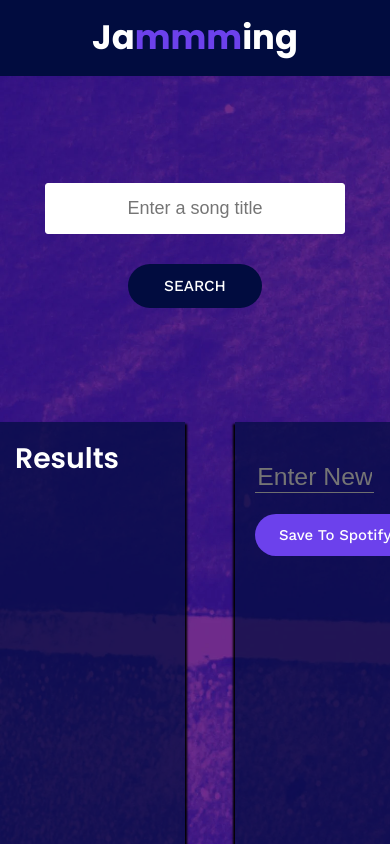
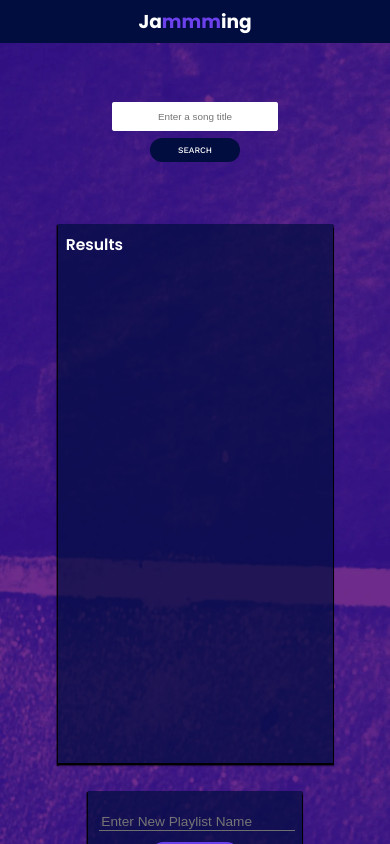
Before and after one commit to techStarZx/jamming, a React (Create React App) app: page / in a window 390 px wide. Shown: the top 844 px of the page. Built offline with nearby package versions, Linux system fonts and the light colour scheme.

Commit message:
Make it fully Responsive

```diff
--- a/src/components/App/App.module.css
+++ b/src/components/App/App.module.css
@@ -8,7 +8,8 @@
 main {
     display: flex;
     justify-content: center;
-    margin-top: 114px;
-    gap: 50px;
-    padding-bottom: 142px;
+    margin-top: 114rem;
+    gap: 50rem;
+    padding-bottom: 142rem;
+    flex-wrap: wrap;
 }
--- a/src/components/Header/Header.module.css
+++ b/src/components/Header/Header.module.css
@@ -2,9 +2,9 @@
 
 h1 {
     background-color: rgb(1, 12, 63);
-    padding: 0.77rem 0;
+    padding: 12.32rem 0;
     font-family: 'Poppins', sans-serif;
-    font-size: 33.84px;
+    font-size: 33.84rem;
     color: #fff;
     text-align: center;
     margin-top: 0;
--- a/src/components/Playlist/Playlist.module.css
+++ b/src/components/Playlist/Playlist.module.css
@@ -1,10 +1,10 @@
 .playlist {
-    width: 348px;
-    height: 900px;
-    padding: 40px 20px;
+    width: 348rem;
+    height: 900rem;
+    padding: 40rem 20rem;
     overflow-y: auto;
     background-color: rgba(1, 12, 63, 0.7);
-    box-shadow: 0 4px 2px 2px #000000;
+    box-shadow: 0 4rem 2rem 2rem #000000;
 }
 
 .playlist input {
@@ -12,24 +12,24 @@
     border: 0;
     outline: 0;
     background: transparent;
-    border-bottom: 1px solid #6f6f6f;
-    font-size: 1.55rem;
+    border-bottom: 1rem solid #6f6f6f;
+    font-size: 24.8rem;
     color: #fff;
 }
 
 .playlist .saveBtn {
     cursor: pointer;
-    width: 10rem;
-    margin-top: 1.27rem;
-    font-size: 14.94px;
+    width: 160rem;
+    margin-top: 20.32rem;
+    font-size: 14.94rem;
     font-weight: 500;
     font-family: "Work Sans", sans-serif;
     color: #fff;
     background-color: #6c41ec;
     transition: background-color .25s;
     border: 0;
-    padding: .77rem;
-    border-radius: 54px;
+    padding: 12.32rem;
+    border-radius: 54rem;
     display: block;
     margin-left: auto;
     margin-right: auto;
--- a/src/components/SearchBar/SearchBar.module.css
+++ b/src/components/SearchBar/SearchBar.module.css
@@ -1,11 +1,11 @@
 .searchInput {
-    width: 269px;
-    padding: 0.88rem;
-    border: 1px solid #fff;
-    border-radius: 3px;
+    width: 269rem;
+    padding: 14.8rem;
+    border: 1rem solid #fff;
+    border-radius: 3rem;
     color: #010c3f;
     text-align: center;
-    font-size: 1.125rem;
+    font-size: 18rem;
 }
 
 .searchInput:focus {
--- a/src/components/SearchBar/SearchBarContainer.module.css
+++ b/src/components/SearchBar/SearchBarContainer.module.css
@@ -3,6 +3,6 @@
     /* justify-content: center; */
     flex-direction: column;
     align-items: center;
-    padding-top: 85px;
-    gap: 5px;
+    padding-top: 85rem;
+    gap: 5rem;
 }
--- a/src/components/SearchBar/SearchButton.module.css
+++ b/src/components/SearchBar/SearchButton.module.css
@@ -2,11 +2,11 @@
 
 .searchButton {
     cursor: pointer;
-    width: 8.4rem;
-    height: 44px;
-    border-radius: 54px;
+    width: 164.4rem;
+    height: 44rem;
+    border-radius: 54rem;
     background-color: #010c3f;
-    font-size: .96rem;
+    font-size: 15.36rem;
     font-weight: 500;
     font-family: 'Work Sans', sans-serif;
     transition: background-color .25s;
--- a/src/components/SearchResults/SearchResults.module.css
+++ b/src/components/SearchResults/SearchResults.module.css
@@ -1,15 +1,15 @@
 .searchResult {
-    width: 470px;
-    height: 950px;
-    padding: 15px;
+    width: 470rem;
+    height: 950rem;
+    padding: 15rem;
     overflow-y: auto;
     background-color: rgba(1, 12, 63, 0.7);
-    box-shadow: 0 4px 2px 2px #000000;
+    box-shadow: 0 4rem 2rem 2rem #000000;
 }
 
 .h2 {
     font-family: 'Poppins', sans-serif;
-    font-size: 1.77rem;
+    font-size: 28.32rem;
     color: #fff;
     margin: 0;
     font-weight: 600;
--- a/src/components/Track/Track.module.css
+++ b/src/components/Track/Track.module.css
@@ -1,22 +1,22 @@
 .track {
     color: #fff;
-    border-bottom: 1px solid rgba(256, 256, 256, .8);
+    border-bottom: 1rem solid rgba(256, 256, 256, .8);
     font-family: "Work Sans", sans-serif;
-    padding: 19px 5px;
+    padding: 19rem 5rem;
     display: flex;
     justify-content: space-between;
 }
 
 .track h3 {
     margin: 0;
-    margin-bottom: .22rem;
-    font-size: 18px;
+    margin-bottom: 3.52rem;
+    font-size: 18rem;
     font-weight: 500;
 }
 
 .track p {
     margin: 0;
-    font-size: 14.94px;
+    font-size: 14.94rem;
     font-weight: 300;
 }
 
@@ -24,7 +24,7 @@
     cursor: pointer;
     color: #fff;
     background-color: transparent;
-    font-size: 18.9px;
+    font-size: 18.9rem;
     font-weight: 500;
     border: none;
     transition: color .25s;
--- a/src/index.css
+++ b/src/index.css
@@ -1,3 +1,7 @@
+:root {
+  font-size: max(.55px, calc(100vw / 1400));
+}
+
 body {
   margin: 0;
   font-family: -apple-system, BlinkMacSystemFont, 'Segoe UI', 'Roboto', 'Oxygen',
```
